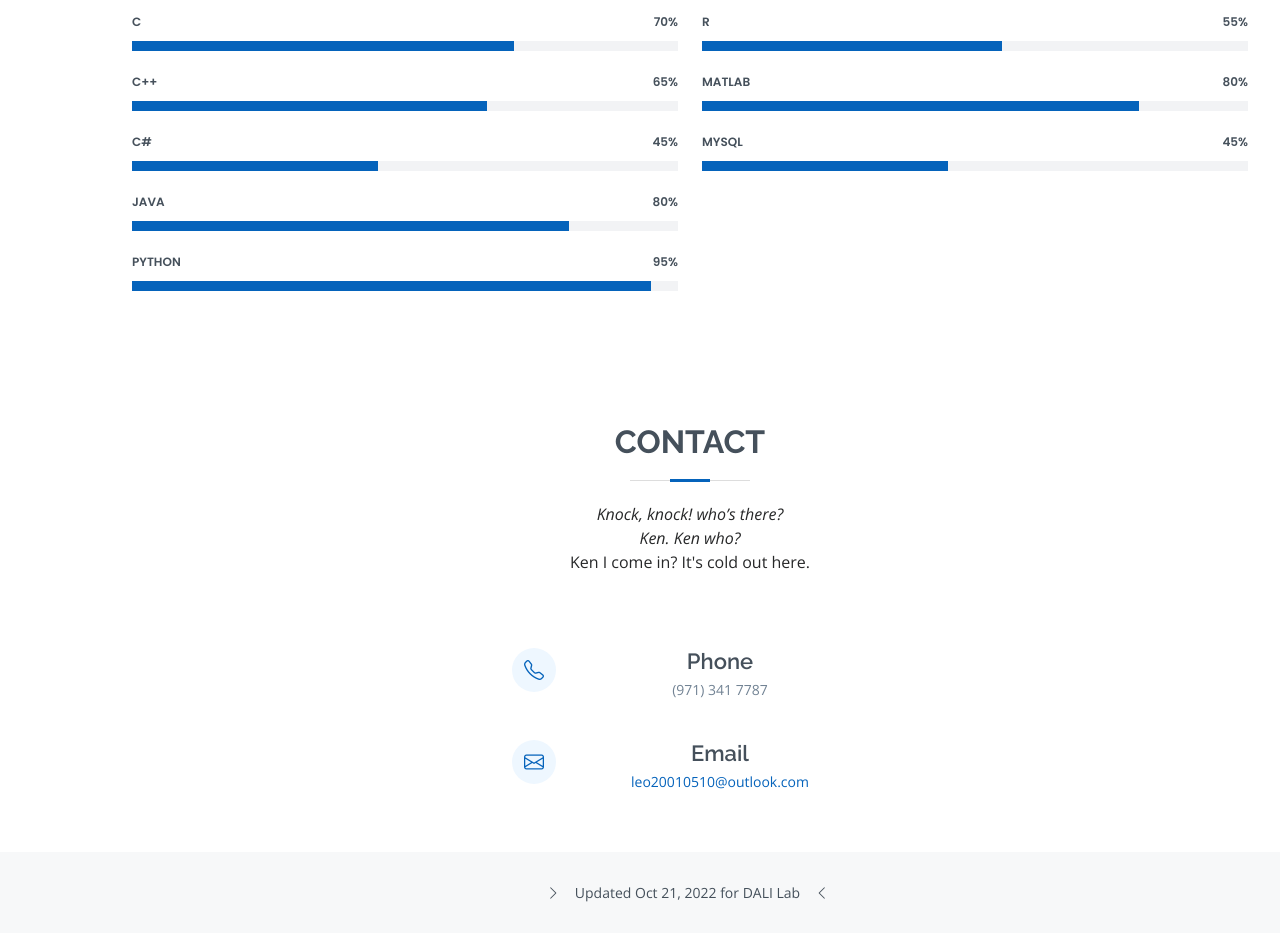
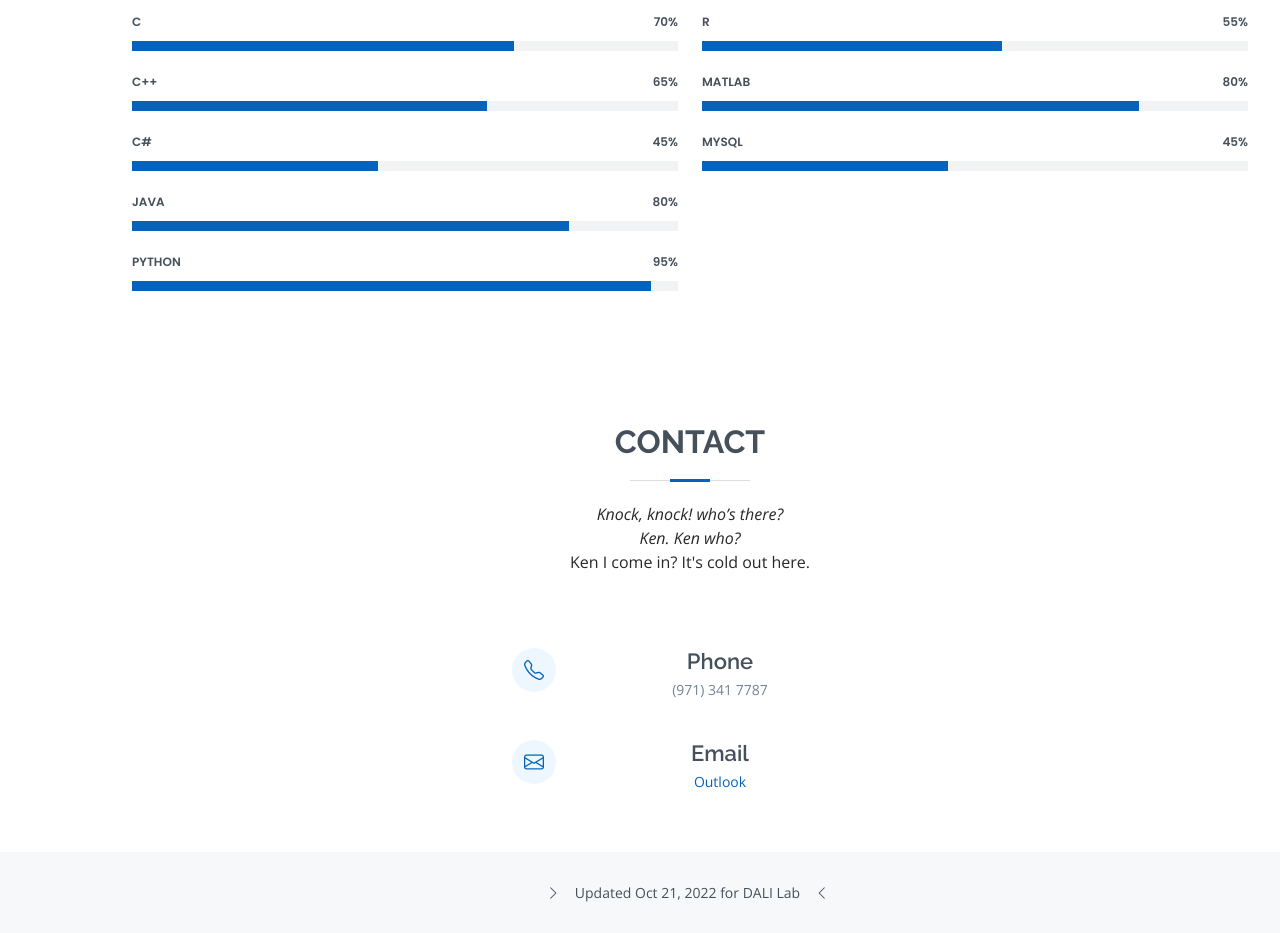
Before and after one commit to sctyang2001/sctyang.com, a plain HTML site: page index.html in a window 1280 px wide. Shown: the part 4952-5885 px from the top of the page. Drawn offline with nearby package versions, Linux system fonts and the light colour scheme.

Commit message:
Update index.html

```diff
--- a/index.html
+++ b/index.html
@@ -500,7 +500,7 @@
                 <i class="bi bi-envelope"></i>
                 <h4>Email</h4>
                 <p> <a
-                  href="mailto:leo20010510@outlook.com">leo20010510@outlook.com</a></p>
+                  href="mailto:leo20010510@outlook.com">Outlook</a></p>
               </div>
 
             </div>
```
